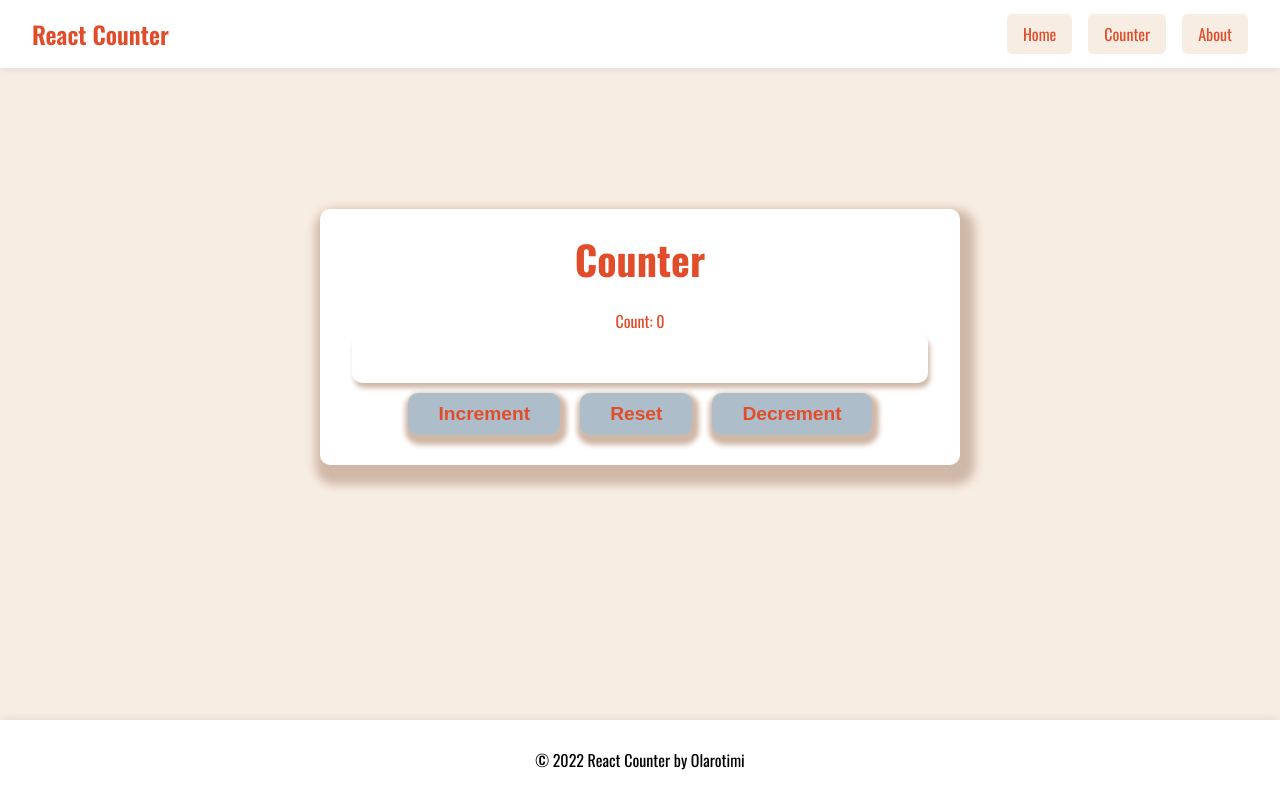
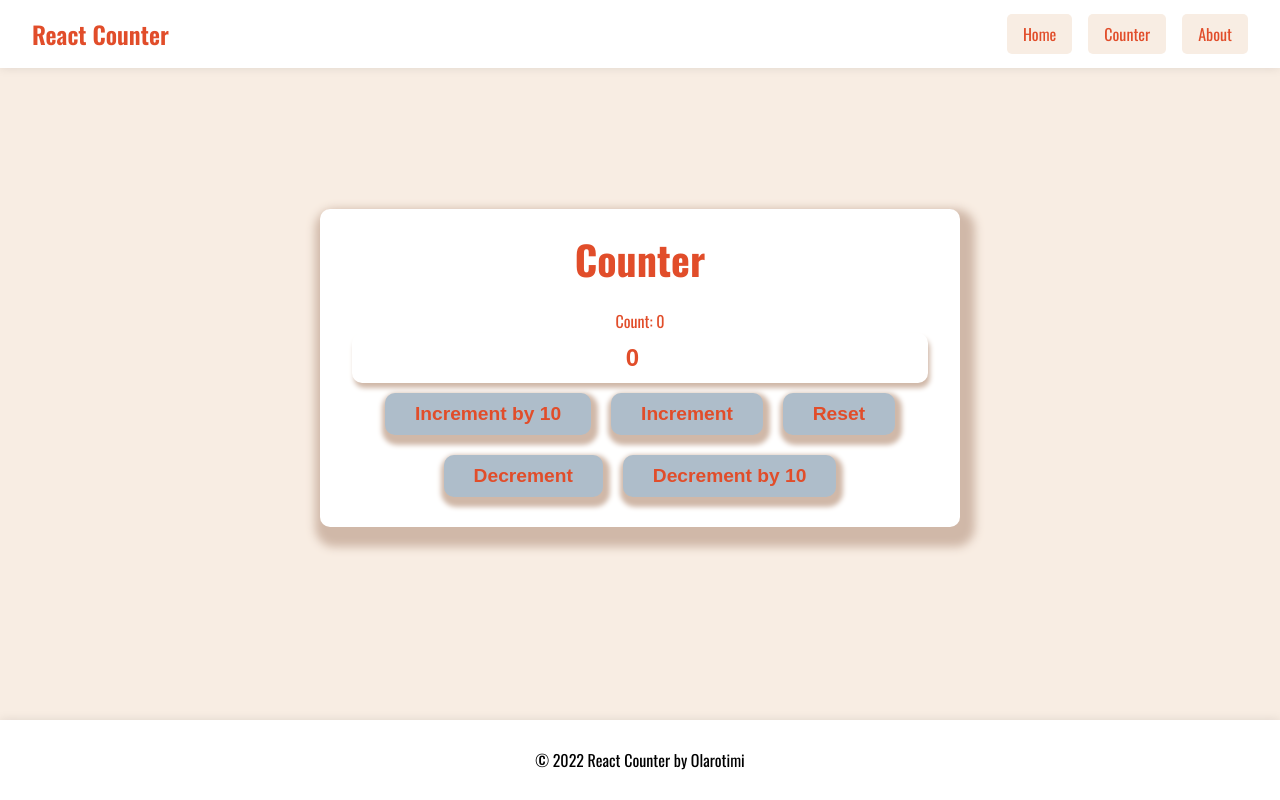
Before and after one commit to Ola-rotimi/react-counter, a React (Create React App) app: page /counter in a window 1280 px wide. Built offline with nearby package versions, Linux system fonts and the light colour scheme.

Commit message:
Counter updated

```diff
--- a/src/App.js
+++ b/src/App.js
@@ -19,6 +19,10 @@ export default function App() {
           return { count: 0 };
         case 'set':
           return { count: action.valued.target.value };
+        case 'incrementBy':
+          return { count: state.count + 10 };
+        case 'decrementBy':
+          return { count: state.count - 10 };
         default:
           return state;
       }
--- a/src/pages/Counter.js
+++ b/src/pages/Counter.js
@@ -3,10 +3,16 @@ export default function Counter({ state, dispatch }) {
     <div className="counter--container">
       <h1>Counter</h1>
       <p>Count: {state.count}</p>
-      <input onChange={(e) => dispatch({ type: "set", valued: e })} />
+      <input type="number" value={state.count} onChange={(e) => dispatch({ type: "set", valued: e })} />
+      <button onClick={() => dispatch({ type: "incrementBy", payload: 10 })}>
+        Increment by 10
+      </button>
       <button onClick={() => dispatch({ type: "increment" })}>Increment</button>
       <button onClick={() => dispatch({ type: "reset" })}>Reset</button>
       <button onClick={() => dispatch({ type: "decrement" })}>Decrement</button>
+      <button onClick={() => dispatch({ type: "decrementBy", payload: 10 })}>
+        Decrement by 10
+      </button>
     </div>
   );
 }
```
